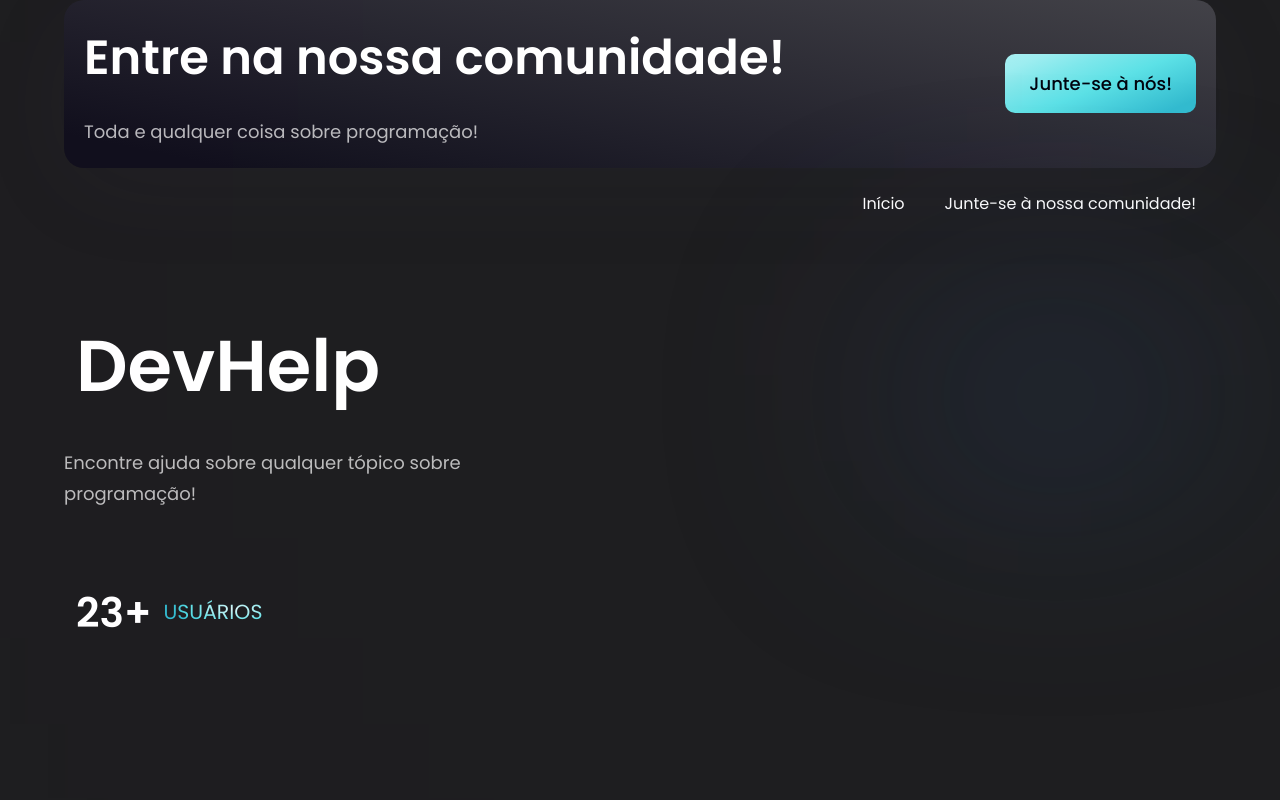
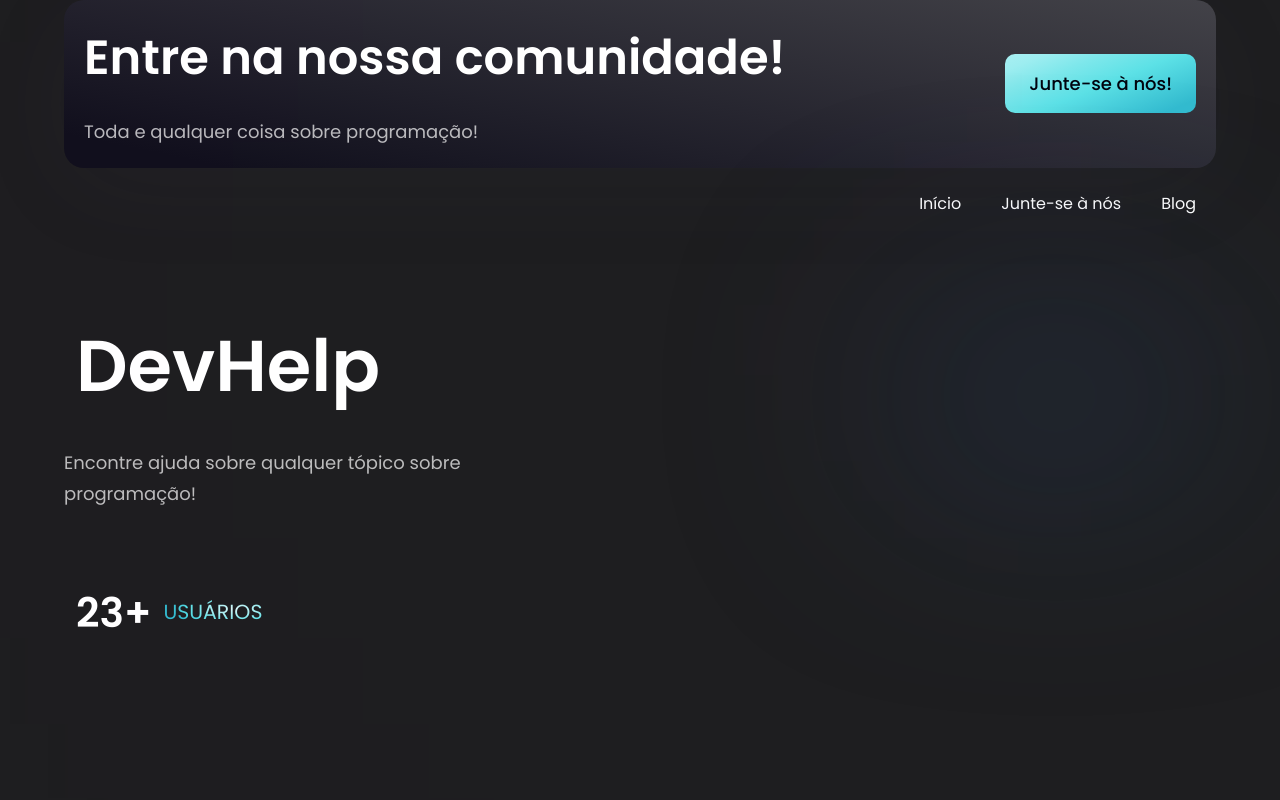
Before and after one commit to Dev-Help-Oficial/web, a React (Vite) app: page / in a window 1280 px wide. Shown: the top 800 px of the page. Built offline with nearby package versions, Linux system fonts and the light colour scheme.

Commit message:
Link do blog na nav e footer + melhoria nos links

```diff
--- a/src/components/Navbar.jsx
+++ b/src/components/Navbar.jsx
@@ -17,7 +17,7 @@ const Navbar = () => {
                             index === navLinks.length - 1 ? "mr-0" : "mr-10"
                         } text-white `}
                     >
-                        <a href={`#${nav.id}`}>{nav.title}</a>
+                        <a href={`${nav.link}`} target={`${nav.target}`}>{nav.title}</a>
                     </li>
                 ))}
             </ul>
--- a/src/constants/index.js
+++ b/src/constants/index.js
@@ -6,12 +6,19 @@ import {
 
 export const navLinks = [
     {
-        id: "home",
+        link: "/#home",
         title: "Início",
+        target: "_self",
     },
     {
-        id: "join",
-        title: "Junte-se à nossa comunidade!",
+        link: "/#join",
+        title: "Junte-se à nós",
+        target: "_self",
+    },
+    {
+        link: "https://dev-help-blog.netlify.app/",
+        title: "Blog",
+        target: "_blank",
     },
 ];
 
@@ -69,6 +76,10 @@ export const footerLinks = [
                 name: "Discord",
                 link: "https://discord.gg/vNpPh6XTE9",
             },
+            {
+                name: "Blog",
+                link: "https://dev-help-blog.netlify.app/"
+            },
         ],
     },
 ];
```
Also changed, not shown: 1 other file (tests, documents, lock files or other folders).
